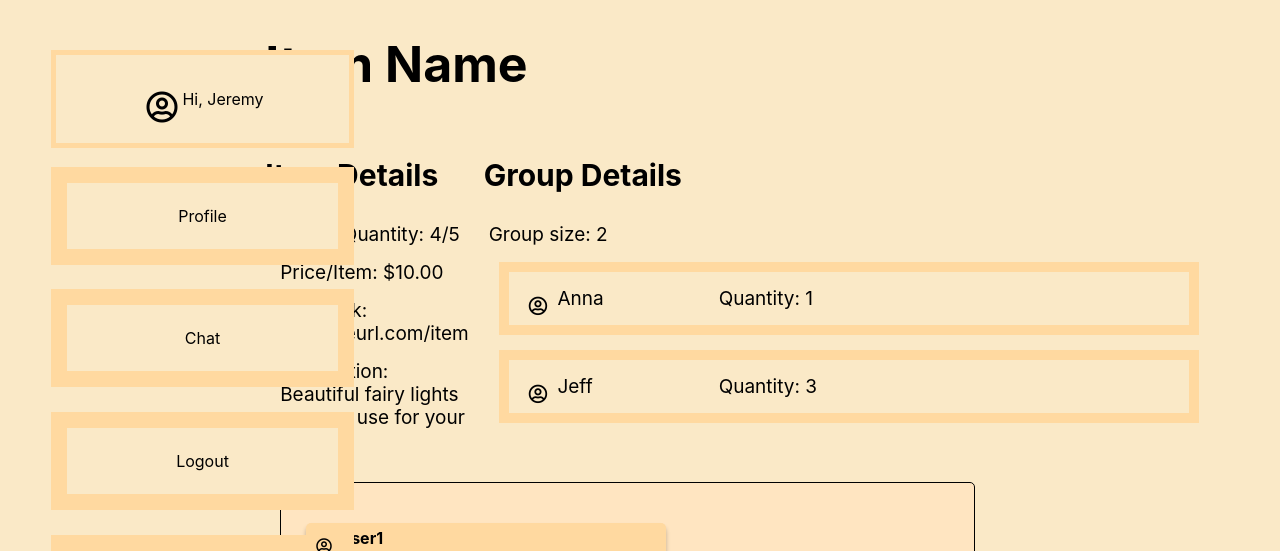
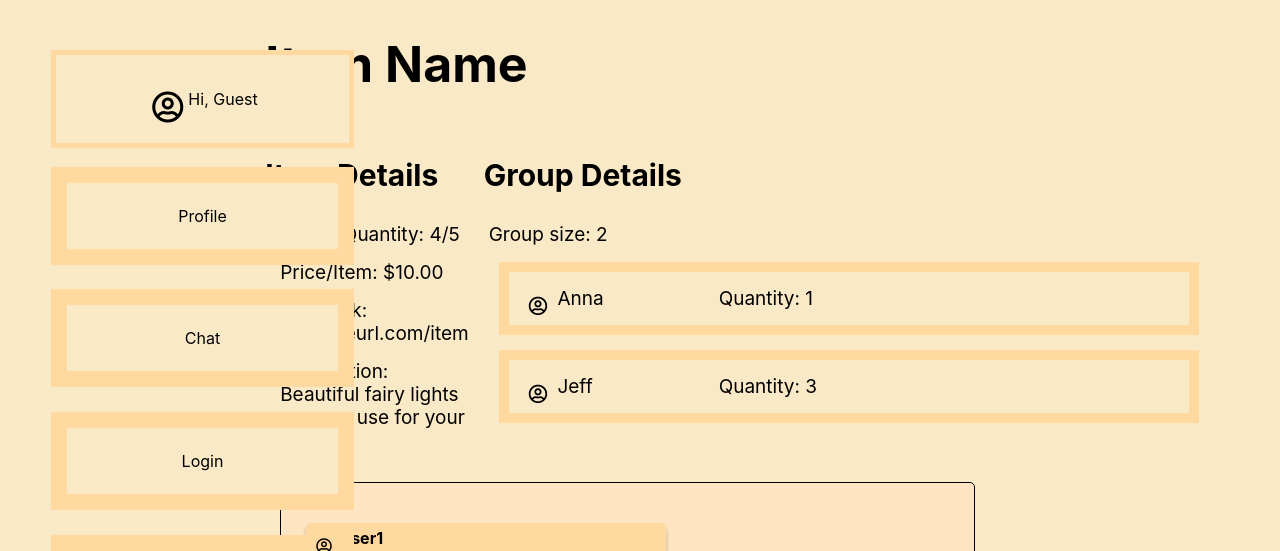
Before and after one commit to cis350/project-uniteandconquer, a React (Create React App) app in the folder uniteandconquer/: page /post-details in a window 1280 px wide. Shown: the top 551 px of the page. Built offline with nearby package versions, Linux system fonts and the light colour scheme.

Commit message:
Update home page
Start with guest mode

```diff
--- a/uniteandconquer/src/assets/Sidebar.css
+++ b/uniteandconquer/src/assets/Sidebar.css
@@ -87,7 +87,7 @@ i {
   background-color: #ffd9a0;
 }
 
-.logout {
+.login_button {
   display: flex;
   flex-direction: row;
   justify-content: center;
@@ -105,7 +105,7 @@ i {
   box-sizing: border-box;
 }
 
-.logout:hover {
+.login_button:hover {
   background-color: #ffd9a0;
 }
 
--- a/uniteandconquer/src/components/Sidebar.js
+++ b/uniteandconquer/src/components/Sidebar.js
@@ -8,7 +8,7 @@ function Sidebar() {
       <div className="greeting">
         <i className="far fa-user-circle fa-2x" />
         {' '}
-        Hi, Jeremy
+        Hi, Guest
       </div>
 
       <div className="profile">
@@ -21,9 +21,9 @@ function Sidebar() {
           <div className="text">Chat</div>
         </Link>
       </div>
-      <div className="logout">
+      <div className="login_button">
         <Link className="link" to="/login">
-          <div className="text">Logout</div>
+          <div className="text">Login</div>
         </Link>
       </div>
       <div className="ad">
```
